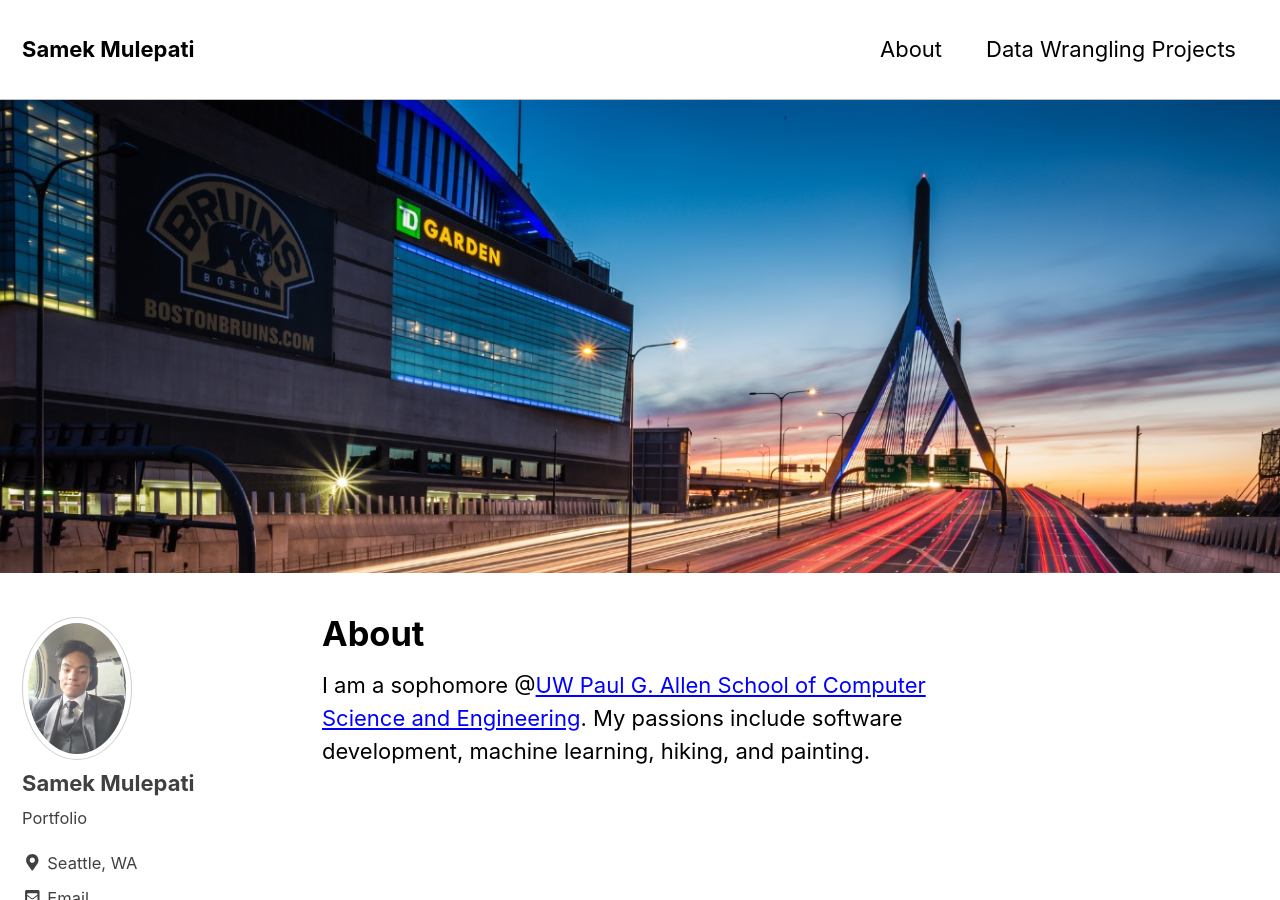
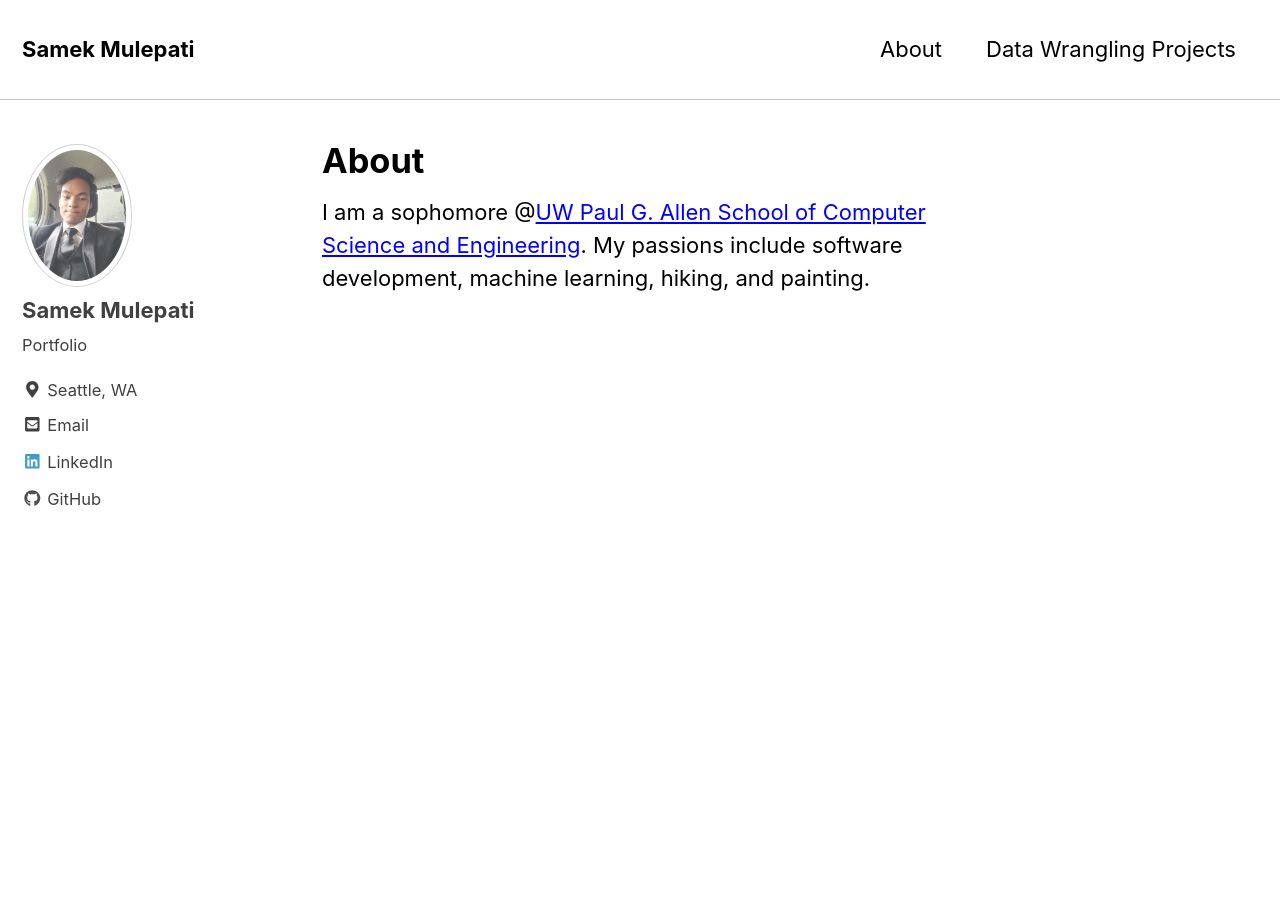
Before and after one commit to mulepati/samekmulepati.github.io, a Jekyll site: the page built from _pages/about.md, in a window 1280 px wide and 900 px high. Built offline with Jekyll 4.4.1, drawn with Linux system fonts in a browser that asks for light colours; nearby versions of some CDN libraries.

Commit message:
Update about.md

```diff
--- a/_pages/about.md
+++ b/_pages/about.md
@@ -2,7 +2,6 @@
 title: "About"
 permalink: /about/
 header:
-  image: "/images/zakim.jpg"
 ---
 
 I am a sophomore @[UW Paul G. Allen School of Computer Science and Engineering](https://www.cs.washington.edu/). My passions include software development, machine learning, hiking, and painting.
```
